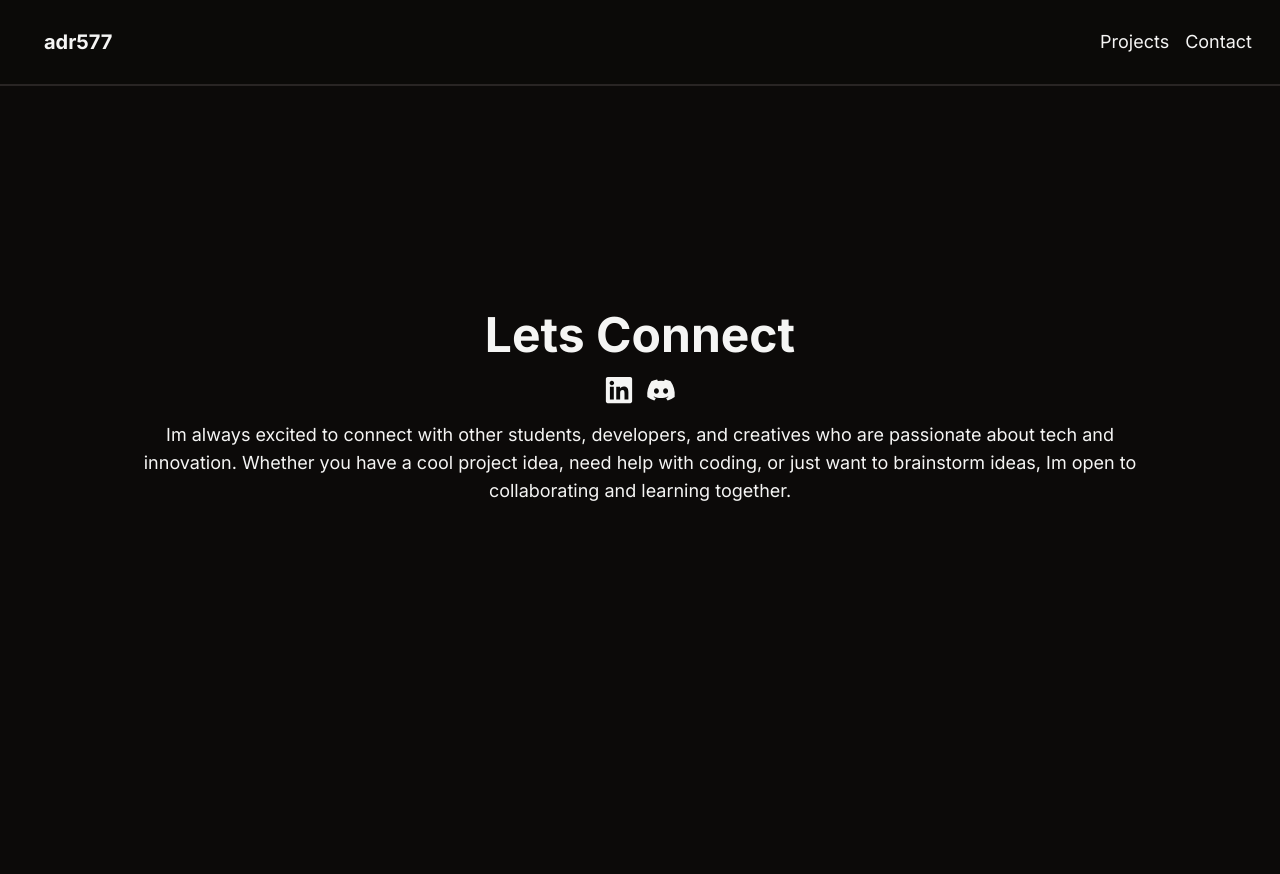
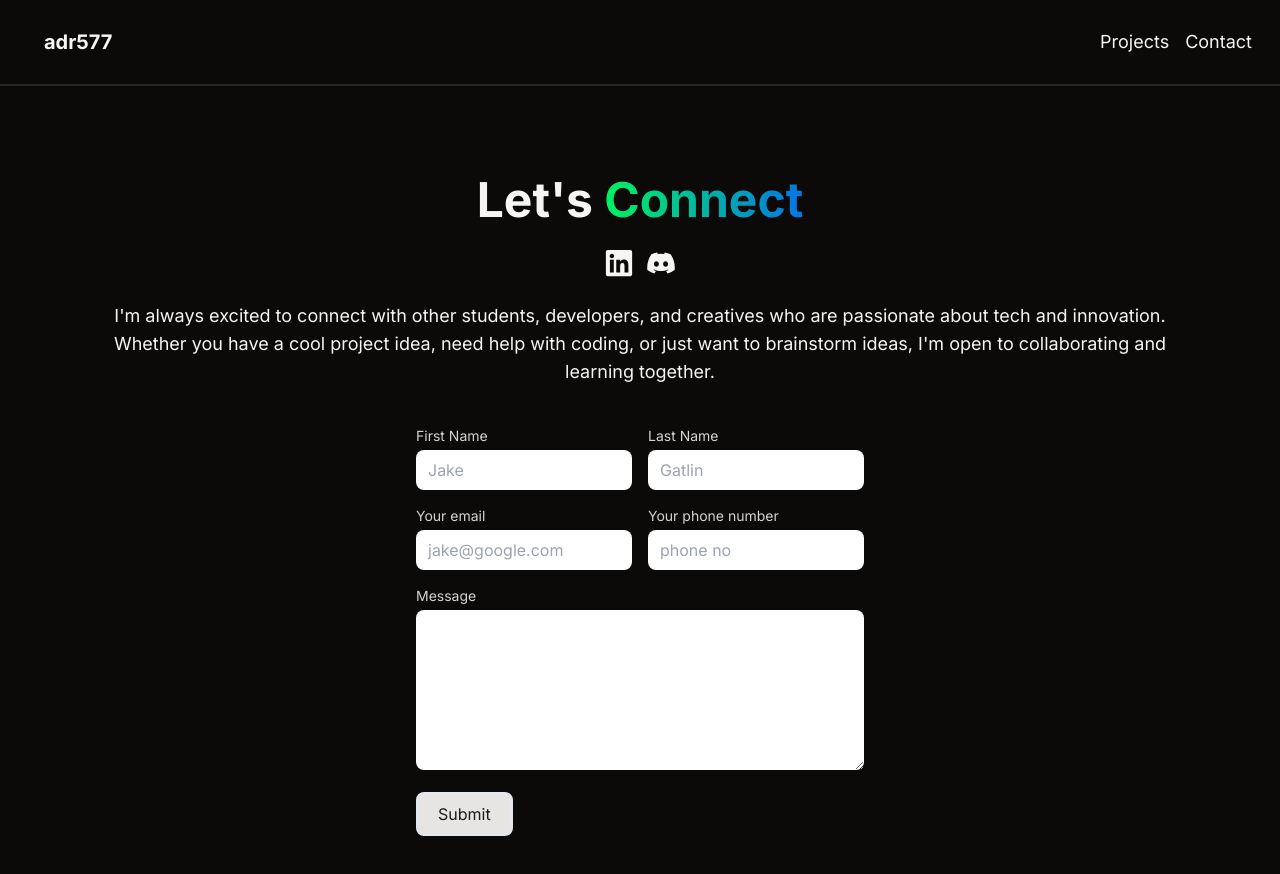
Before and after one commit to adr577/Nextjs-Portfolio, a Next.js app: page /contact in a window 1280 px wide. Shown: the top 874 px of the page. Before the commit the page ends 816 px from the top, so only its background shows below. Built offline with nearby package versions, Linux system fonts and the light colour scheme.

Commit message:
pushed new changes and updates regarding format and links

```diff
--- /dev/null
+++ b/app/api/send/route.js
@@ -0,0 +1,26 @@
+import { EmailTemplate } from '../../../components/EmailTemplate';
+import { Resend } from 'resend';
+
+const resend = new Resend(process.env.RESEND_API_KEY);
+const fromEmail = process.env.FROM_EMAIL;
+
+export async function POST() {
+    try {
+        const { data, error } = await resend.emails.send({
+            from: 'Adrian <adrian003hernandez@gmail.com>',
+            to: ['adrian003hernandez@gmail.com'],
+            subject: 'Hello world',
+            react: <>
+                <p>Email body</p>
+            </>,
+        });
+
+        if (error) {
+            return Response.json({ error }, { status: 500 });
+        }
+
+        return Response.json(data);
+    } catch (error) {
+        return Response.json({ error }, { status: 500 });
+    }
+}
--- a/app/components/AboutSection.tsx
+++ b/app/components/AboutSection.tsx
@@ -29,8 +29,8 @@ const TAB_DATA = [
         id: "experience",
         content: (
             <ul className='list-disc pl-2'>
-                <li>Intern in Software Development</li>
-                <li>Undergrad student assistant</li>
+                <li>Intern in Software Development(Bay Valley Tech)</li>
+                <li>Undergrad student assistant(UC Merced)</li>
                 <li>Raleys Merced</li>
                 <li>Nasa space apps member</li>
 
@@ -73,10 +73,10 @@ const AboutSection = () => {
     }
 
     return (
-        <section className="text-stone-200 mb-24">
-            <div className='md:grid md:grid-cols-2 gap-8  py-8 px-4 xl:gap-16 sm:py-16 xl:px-16 rounded-lg m-h-screen tex-center'>
+        <section className="text-stone-200 mb-24 ">
+            <div className='md:grid md:grid-cols-2 gap-8  py-8 px-4 xl:gap-16 sm:py-16 xl:px-16 rounded-lg m-h-screen text-center'>
                 <div className=''>
-                    <Image src="/images/self-portrait.jpg"
+                    <Image src="/images/self-portrait2.jpg"
                         alt="self"
                         width={256}
                         height={256}
--- a/app/components/ContactForm.tsx
+++ b/app/components/ContactForm.tsx
@@ -3,29 +3,62 @@ import { FaLinkedin, FaDiscord } from "react-icons/fa";
 
 const ContactForm = () => {
   return (
-      <section className=''>
+      <section className=' mt-8 sm:mt-12 md:mt-16'>
           <div className='flex flex-col items-center justify-center min-h-screen p-10 md:p-16 xl:p-28'>
-              <div className='flex flex-col text-center justify-center items-center gap-y-4'>
-                  <h2 className='text-3xl sm:text-4xl md:text-5xl font-bold'>
-                      Lets {" "}
-                      <span>Connect</span>
+              <div className='flex flex-col text-center justify-center items-center gap-y-4  mb-2 md:mb-4'>
+                  <h2 className='text-4xl sm:text-4xl md:text-5xl font-bold mb-2'>
+                      Let&apos;s {" "}
+                      <span className='bg-clip-text text-transparent bg-gradient-to-r from-[#00F260] to-[#0575E6]'>Connect</span>
                   </h2>
-                  <span className='flex gap-x-3'>
-                      <FaLinkedin size={30} />
-                      <FaDiscord size={30} />
+                  <span className='flex gap-x-3 mb-2'>
+                      <FaLinkedin size={30} className='cursor-pointer' />
+                      <FaDiscord size={30} className='cursor-pointer' />
 
                   </span>
-                  <p className='text-md md:text-lg'>
-                      Im always excited to connect with other students, developers, and creatives who are passionate about tech and innovation.
+                  <p className='text-md md:text-lg '>
+                      I&apos;m always excited to connect with other students, developers, and creatives who are passionate about tech and innovation.
                       Whether you have a cool project idea, need help with coding,
-                      or just want to brainstorm ideas, Im open to collaborating and learning together.
+                      or just want to brainstorm ideas, I&apos;m open to collaborating and learning together.
                   </p>
 
               </div>
 
-              <form>
+              <div className='container flex items-center justify-center'>
+                  <form className='grid grid-cols-1 sm:grid-cols-2 gap-4 p-6 rounded-lg sm:w-3/4 md:w-1/2 text-stone-800 w-full max-w-lg'>
 
-              </form>
+                    <div className='col-span-1'>
+                          <label htmlFor="firstName" className='block text-sm text-stone-300 mb-1'>First Name</label>
+                          <input type="text" id="firstName" name="user_name" placeholder="Jake" className='w-full rounded-lg px-3 py-2 focus:outline-none focus:ring-4 focus:ring-stone-500' />
+                      </div>
+
+                      <div className='col-span-1'>
+                          <label htmlFor="lastName" className='block text-sm text-stone-300 mb-1'>Last Name</label>
+                          <input type="text" id="lastName" name="user_lastName" placeholder="Gatlin" className='w-full rounded-lg px-3 py-2 focus:outline-none focus:ring-4 focus:ring-stone-500' />
+                      </div>
+
+                      <div className='col-span-1'>
+                          <label htmlFor="email" className='block text-sm text-stone-300 mb-1'>Your email</label>
+                          <input type="email" name="user_email" id="email" required placeholder="jake@google.com" className="w-full rounded-lg px-3 py-2 focus:outline-none focus:ring-4 focus:ring-stone-500" />
+                      </div>
+
+                      <div className='col-span-1'>
+                          <label htmlFor="phoneNumber" className='block text-sm text-stone-300 mb-1'>Your phone number</label>
+                          <input type="number" min="10" max="10" name="phone_number" id="phoneNumber" placeholder="phone no" className='w-full rounded-lg px-3 py-2 focus:outline-none focus:ring-4 focus:ring-stone-500'/>
+                      </div>
+
+                      <div className=" col-span-1 sm:col-span-2">
+                          <label htmlFor="msg" className='block text-sm text-stone-300 mb-1'>Message</label>
+                          <textarea id="msg" name="user_message" className='w-full rounded-lg h-40 focus:outline-none focus:ring-4 focus:ring-stone-500'></textarea>
+                      </div>
+
+                      <div className='col-span-1 sm:col-span-2'>
+                          <button className='border-2 text-left bg-stone-200 text-md text-stone-900 px-5 py-2 rounded-lg hover:bg-transparent hover:text-stone-200 hover:border-2 hover:border-stone-200'>Submit</button>
+                      </div>
+
+
+
+                  </form>
+              </div>
           </div>
       </section>
   )
--- a/app/components/Navbar.tsx
+++ b/app/components/Navbar.tsx
@@ -1,19 +1,23 @@
 import React from 'react'
 import Link from 'next/link'
 
+
+
 const Navbar = () => {
+
+
   return (
       <nav className="navbar flex flex-wrap items-center justify-between p-5 sm:p-7 mx-auto bg-stone-950 border-b-2 border-b-stone-800 bg-opacity-70 text-stone-100 fixed right-0 left-0 top-0 z-50">
 
           <div className="flex items-center px-4">
-              <Link href={"/"} className='text-xl font-bold'>adr577 </Link>
+              <Link href={"/"} className='text-xl font-bold hover:text-stone-400'>adr577 </Link>
           </div>
 
 
           <div className="menu hidden md:block md:w-auto items-center " id="navbar">
               <ul className='flex space-x-4'>
-                  <li><Link href="#projects" className='block py-2 pl-3 pr-4 sm:text-lg rounded md:p-0'>Projects</Link></li>
-                  <li><Link href="/contact" className='block py-2 pl-3 pr-4 sm:text-lg rounded md:p-0'>Contact</Link></li>
+                  <li><Link href={'/#projects'} className='block py-2 pl-3 pr-4 sm:text-lg rounded md:p-0'>Projects</Link></li>
+                  <li><Link href={"/contact"} className='block py-2 pl-3 pr-4 sm:text-lg rounded md:p-0'>Contact</Link></li>
               </ul>
 
           </div>
--- /dev/null
+++ b/app/contact/layout.tsx
@@ -0,0 +1,12 @@
+
+
+
+export default function ContactLayout({ children }) {
+    return (
+        <div>
+
+            <main>{children}</main>
+
+        </div>
+    );
+}
--- a/app/contact/page.tsx
+++ b/app/contact/page.tsx
@@ -4,7 +4,7 @@ import ContactForm from "../components/ContactForm"
 
 const ContactPage = () => {
   return (
-      <section className='text-stone-100 '>
+      <section className='text-stone-100'>
           <ContactForm />
       </section>
   )
--- a/app/globals.css
+++ b/app/globals.css
@@ -67,3 +67,8 @@
     @apply bg-background text-foreground;
   }
 }
+
+
+.no-scrollbar::-webkit-scrollbar {
+  display: none;
+}
--- a/app/layout.tsx
+++ b/app/layout.tsx
@@ -18,11 +18,10 @@ export default function RootLayout({
   return (
     <html lang="en">
 
-      <body className={`${inter.className} bg-stone-950 `}>
+      <body className={`${inter.className} bg-stone-950 no-scrollbar `}>
         <Navbar />
-        <main className="min-h-screen flex-col flex p-2">
-          {children}
-        </main>
+        {children}
+
       </body>
     </html>
   );
--- a/app/page.tsx
+++ b/app/page.tsx
@@ -7,13 +7,13 @@ import Navbar from './components/Navbar'
 export default function Home() {
   return (
 
-      <div className='container mx-auto px-12 py-4 '>
+    <main className='min-h-screen container mx-auto px-12 py-4 '>
         <Hero />
         <AboutSection />
         <ProjectsSection />
 
 
-      </div>
+      </main>
 
 
 
--- a/package.json
+++ b/package.json
@@ -18,6 +18,7 @@
     "react-dom": "^18",
     "react-icons": "^5.3.0",
     "react-type-animation": "^3.2.0",
+    "resend": "^3.5.0",
     "tailwind-merge": "^2.5.2",
     "tailwindcss-animate": "^1.0.7"
   },
```
Also changed, not shown: app/components/Hero.tsx (+15 -6 lines), 2 other files (tests, documents, lock files or other folders).
